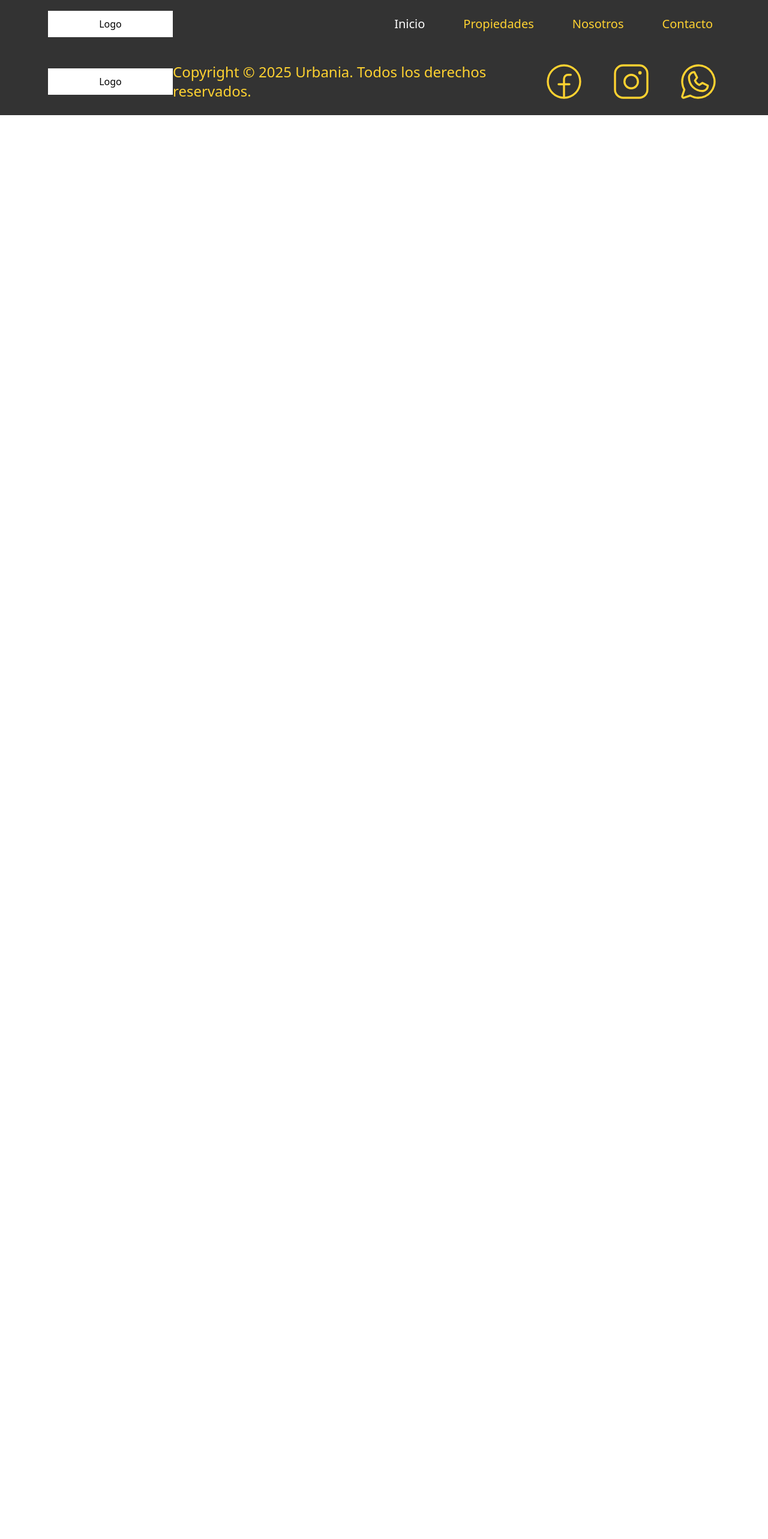
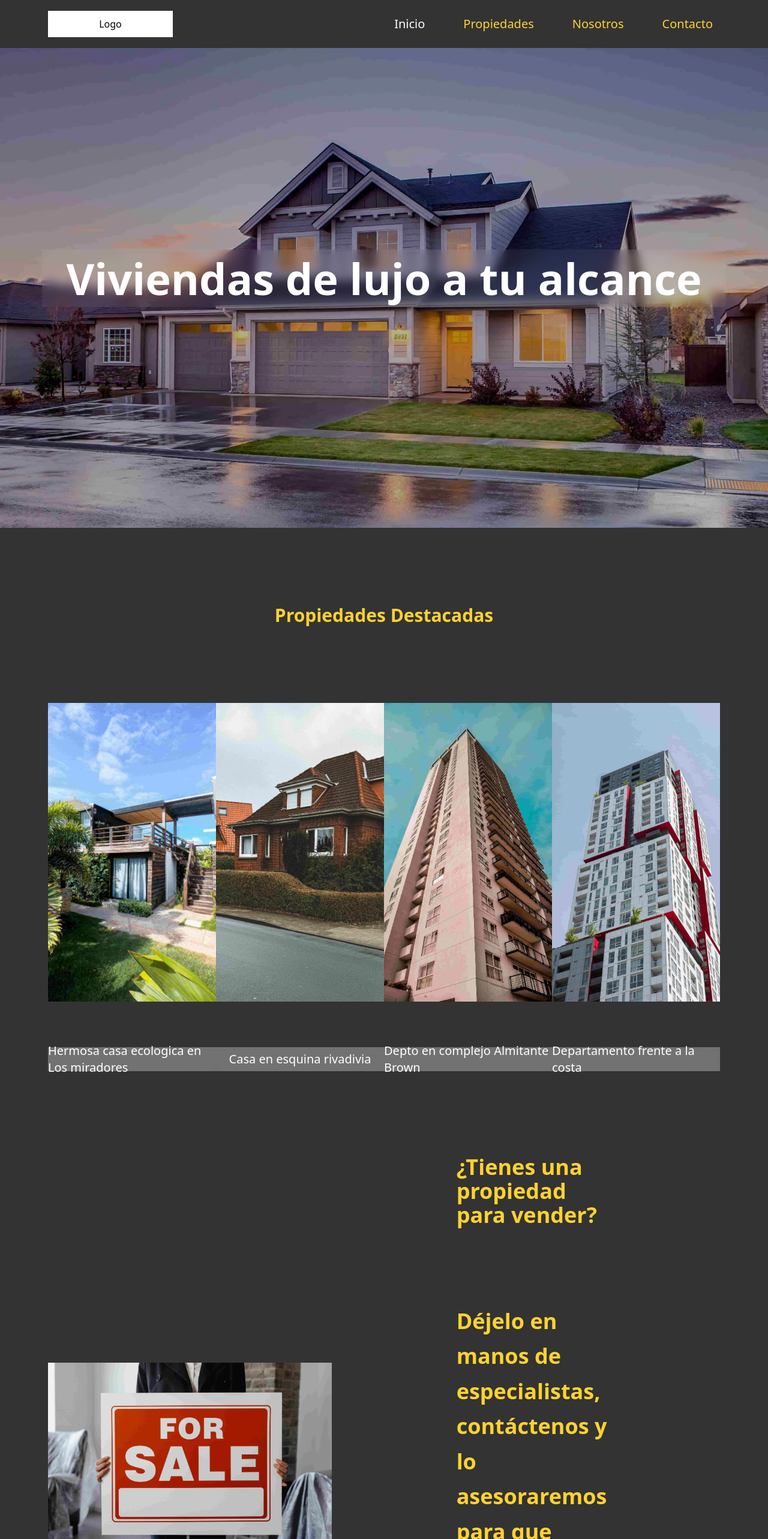
Before and after one commit to No-Country-simulation/s21-14-n-webapp, a React (Vite) app in the folder client/: page / in a window 1280 px wide. Shown: the top 2566 px of the page at 60% size. Before the commit the page ends 800 px from the top, so only its background shows below. Built offline with nearby package versions, Linux system fonts and the light colour scheme.

Commit message:
updated project structure

```diff
--- a/client/package.json
+++ b/client/package.json
@@ -13,9 +13,11 @@
     "@hookform/resolvers": "^4.1.0",
     "@tailwindcss/vite": "^4.0.7",
     "esbuild": "^0.25.0",
+    "motion": "^12.4.7",
     "react": "^19.0.0",
     "react-dom": "^19.0.0",
     "react-hook-form": "^7.54.2",
+    "react-icons": "^5.5.0",
     "react-router-dom": "^7.1.5",
     "tailwindcss": "^4.0.7",
     "yup": "^1.6.1"
--- a/client/src/layouts/HomeLayout.jsx
+++ b/client/src/layouts/HomeLayout.jsx
@@ -1,12 +1,20 @@
-import { Outlet } from 'react-router-dom'
+import React from "react";
+import { NavBar } from "../components/Shared/NavBar";
+import { Outlet } from "react-router-dom";
+import { Footer } from "../components/Shared/Footer";
 
 const HomeLayout = () => {
   return (
     <div>
-
-    <main>
-        <Outlet/>
-    </main>
+        <header>
+            <NavBar/>
+        </header>
+        <main>
+            <Outlet/>
+        </main>
+        <footer>
+            <Footer/>
+        </footer>
     </div>
   )
 }
--- a/client/src/pages/Home.jsx
+++ b/client/src/pages/Home.jsx
@@ -1,22 +1,27 @@
-import React from "react";
-import { NavBar } from "../components/shared/NavBar";
-import { Outlet } from "react-router-dom";
-import { Footer } from "../components/shared/Footer";
+import React from 'react'
+import { Banner } from '../components/Home/Banner'
+import { ForSale } from '../components/Home/ForSale'
+const FeaturedProperties = React.lazy(() => import('../components/Home/FeaturedProperties'));
 
-const HomeLayout = () => {
+
+const Home = () => {
     return (
-    <div>
+        <div className='max-w-screen bg-[#333]' >
             <header>
-            <NavBar/>
+                <Banner/>
             </header>
             <main>
-            <Outlet/>
+                <div>
+                    <FeaturedProperties/>
+                </div>
+                <div>
+                    <ForSale/>
+                </div>
             </main>
-        <footer>
-            <Footer/>
-        </footer>
         </div>
+
+
 )
 }
 
-export default HomeLayout
+export default Home
```
Also changed, not shown: client/src/router.jsx (+5 -2 lines), 1 other file (tests, documents, lock files or other folders). Lines whose indentation alone changed are shown as unchanged.
